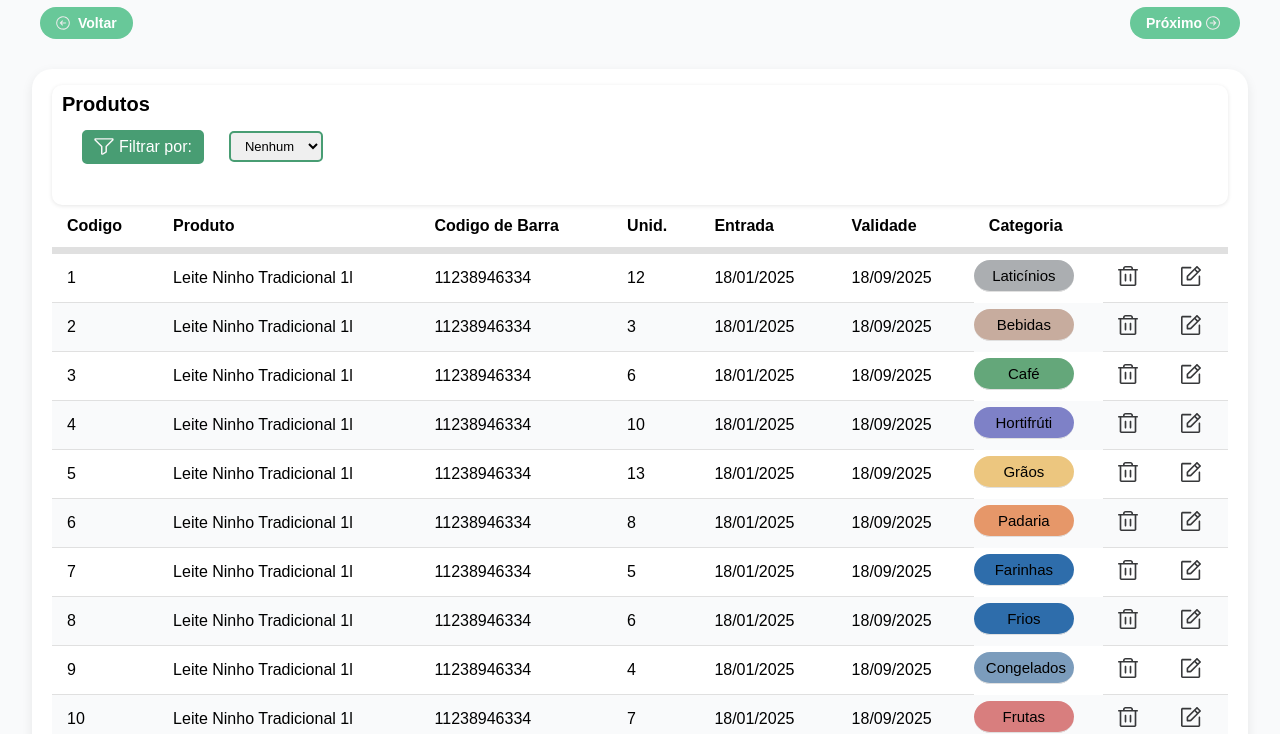
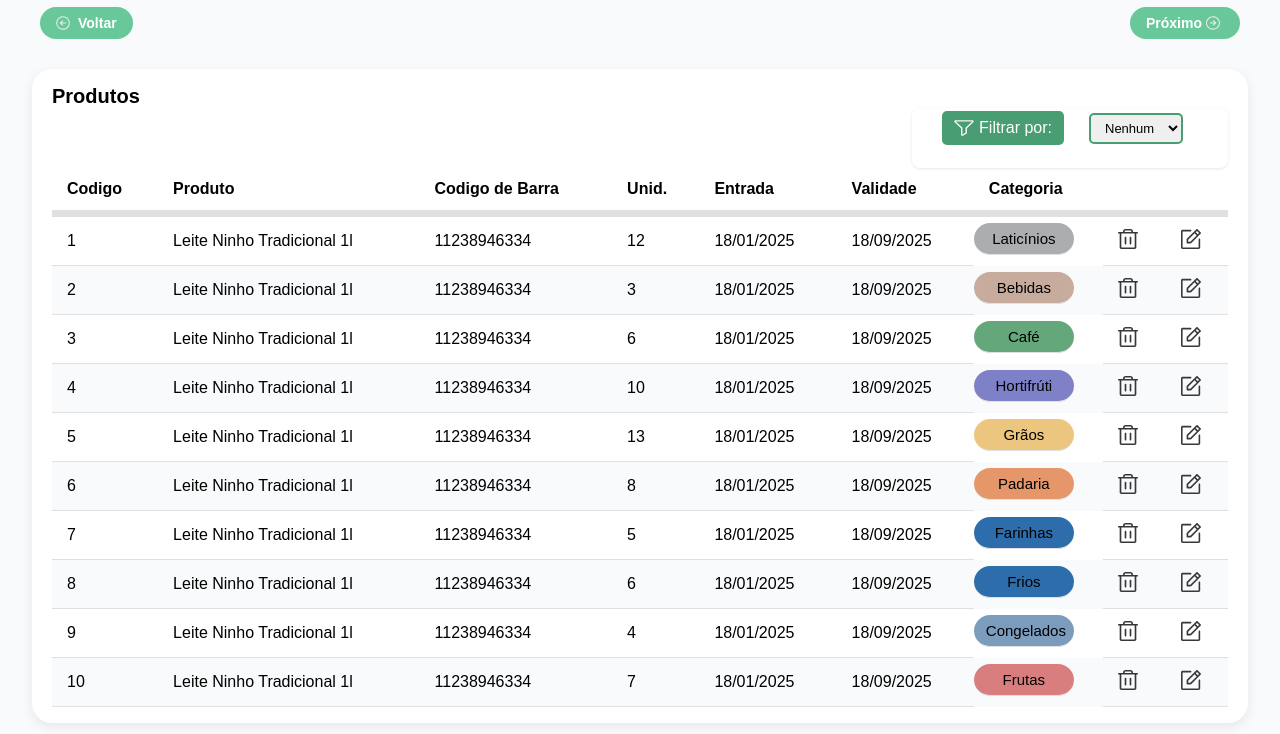
Before and after one commit to EmilySouza22/StockLog, a plain HTML site: page src/pages/Products/index.html in a window 1280 px wide. Shown: the part 68-802 px from the top of the page. Drawn offline with Linux system fonts and the light colour scheme.

Commit message:
WIP:Upgrades finais

```diff
--- a/src/pages/Products/index.html
+++ b/src/pages/Products/index.html
@@ -31,9 +31,9 @@
         </div>
 
         <div class="bloco-tabela">
-            <div class="filter">
                 <div id=" filtro-btn">
                     <p id="produtos">Produtos</p>
+                    <div class="filter">
                     <div class="grupo-filtro">
                         <label for="select-btn" class="botao-filtro">
                             <img src="../../assets/imgs/products/icon/filtro.svg" alt="icon de filtro" id="icon-filtro">
--- a/src/pages/Products/style.css
+++ b/src/pages/Products/style.css
@@ -176,12 +176,17 @@
 
 .filter{
   display: flex;
-  align-items: center;
+  align-items: center;      /* centraliza na vertical */
+  justify-content: center;  /* centraliza na horizontal */
   gap: 8px;
   background-color: white;
-  padding: 8px 10px;
-  border-radius: 10px;
-  box-shadow: 0px 1px 4px rgba(0, 0, 0, 0.1);
+  padding: 6px 10px;
+  border-radius: 8px;
+  border: 0px solid #ccc;
+  box-shadow: 0px 1px 3px rgba(0, 0, 0, 0.1);
+  width: fit-content;
+  margin-left: auto;        /* cola na direita */
+  height: 60px;          /* exemplo de altura */
 }
 
 * {
```
